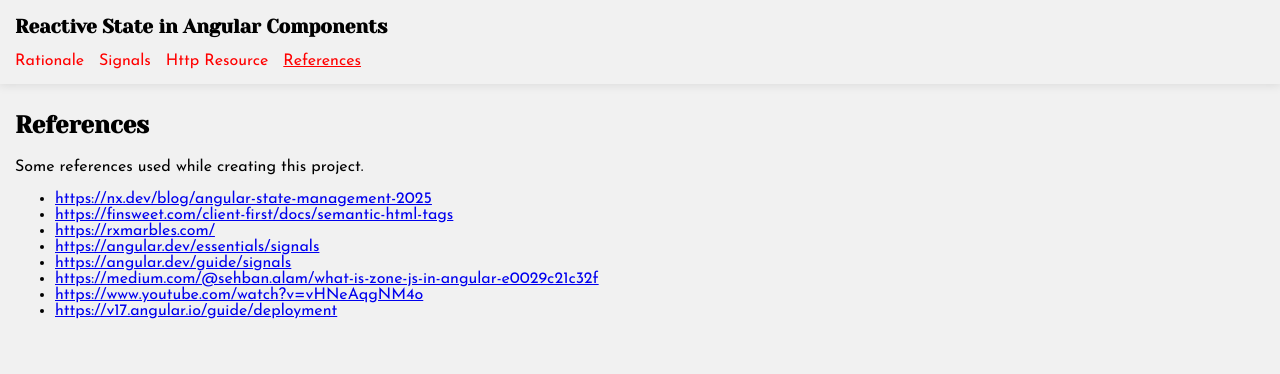
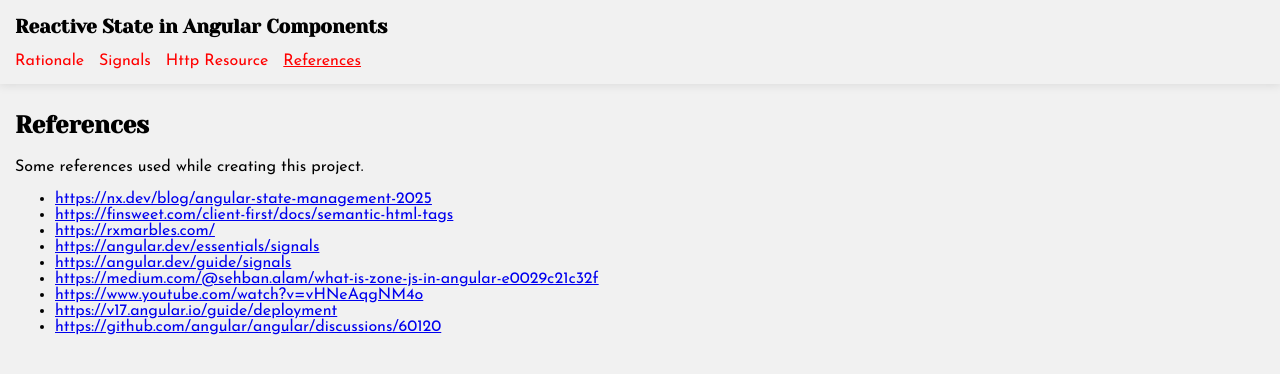
Before and after one commit to thebeard/ng-page-reactivity, an Angular app: page /ng-page-reactivity/references in a window 1280 px wide. Shown: the top 374 px of the page. Built offline with nearby package versions, Linux system fonts and the light colour scheme.

Commit message:
add references

```diff
--- a/src/app/routes/references/references.route.component.ts
+++ b/src/app/routes/references/references.route.component.ts
@@ -25,6 +25,7 @@ export default class ReferencesRouteComponent {
     'https://angular.dev/guide/signals',
     'https://medium.com/@sehban.alam/what-is-zone-js-in-angular-e0029c21c32f',
     'https://www.youtube.com/watch?v=vHNeAqgNM4o',
-    'https://v17.angular.io/guide/deployment'
+    'https://v17.angular.io/guide/deployment',
+    'https://github.com/angular/angular/discussions/60120'
   ];
 }
```
